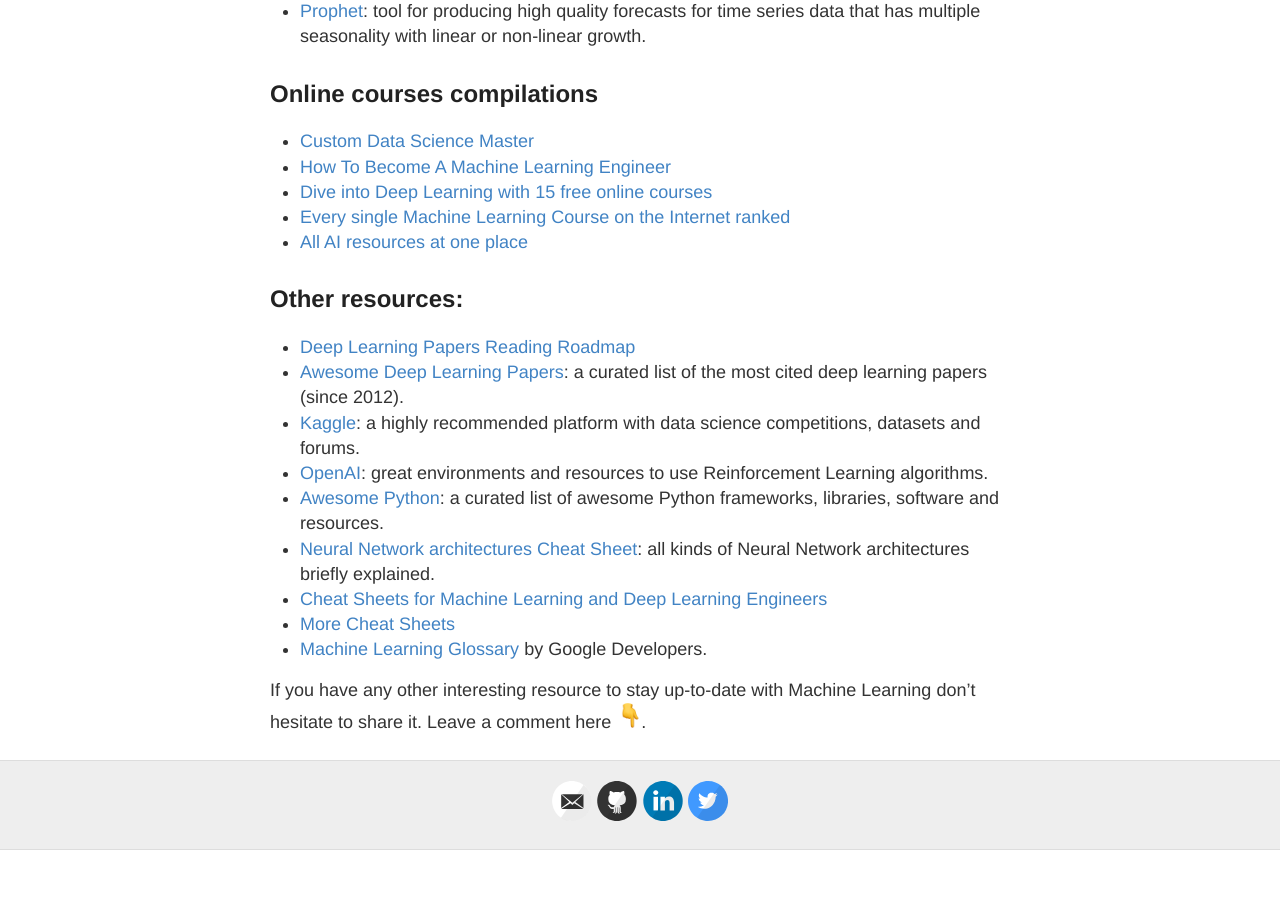
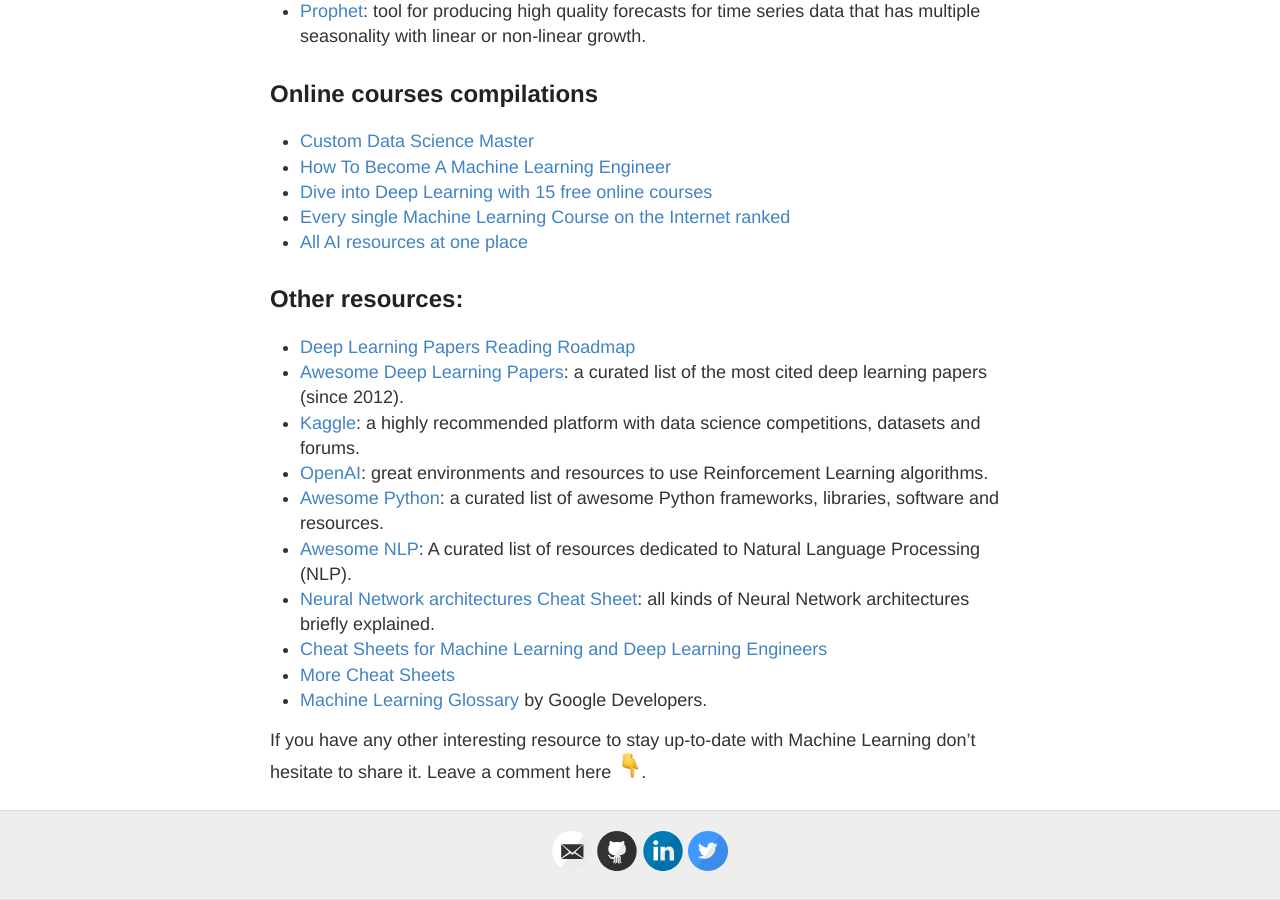
Before and after one commit to AlbertoSabater/AlbertoSabater.github.io, a Jekyll site: the page built from resources.md, in a window 1280 px wide and 900 px high, scrolled down 2469 px. Built offline with Jekyll 4.4.1, drawn with Linux system fonts in a browser that asks for light colours; comment, search, counter and statistics services are not loaded; before the commit the page ends 3319 px from its top, so only the background shows below that; part of the change alters nothing that is shown; some of the changed text lies outside the part shown.

Commit message:
Update resources.md

```diff
--- a/resources.md
+++ b/resources.md
@@ -5,7 +5,7 @@ permalink: /resources/
 comments: true
 ---
 
-**Last update: 23-02-2018**
+**Last update: 04-05-2018**
 
 Here you will find lots of courses, blogs, tutorials, projects and other interesting resources that will help you if you are starting a Machine Learning career or if you just want to learn some AI in your free time.
 
@@ -124,6 +124,7 @@ https://unsupervisedmethods.com/over-150-of-the-best-machine-learning-nlp-and-py
 * [Kaggle](https://www.kaggle.com/): a highly recommended platform with data science competitions, datasets and forums.
 * [OpenAI](https://universe.openai.com/): great environments and resources to use Reinforcement Learning algorithms.
 * [Awesome Python](https://awesome-python.com/): a curated list of awesome Python frameworks, libraries, software and resources.
+* [Awesome NLP](https://github.com/keon/awesome-nlp): A curated list of resources dedicated to Natural Language Processing (NLP).
 * [Neural Network architectures Cheat Sheet](https://medium.com/towards-data-science/the-mostly-complete-chart-of-neural-networks-explained-3fb6f2367464): all kinds of Neural Network architectures briefly explained.
 * [Cheat Sheets for Machine Learning and Deep Learning Engineers](https://medium.com/@kailashahirwar/essential-cheat-sheets-for-machine-learning-and-deep-learning-researchers-efb6a8ebd2e5)
 * [More Cheat Sheets](https://unsupervisedmethods.com/cheat-sheet-of-machine-learning-and-python-and-math-cheat-sheets-a4afe4e791b6)
```
